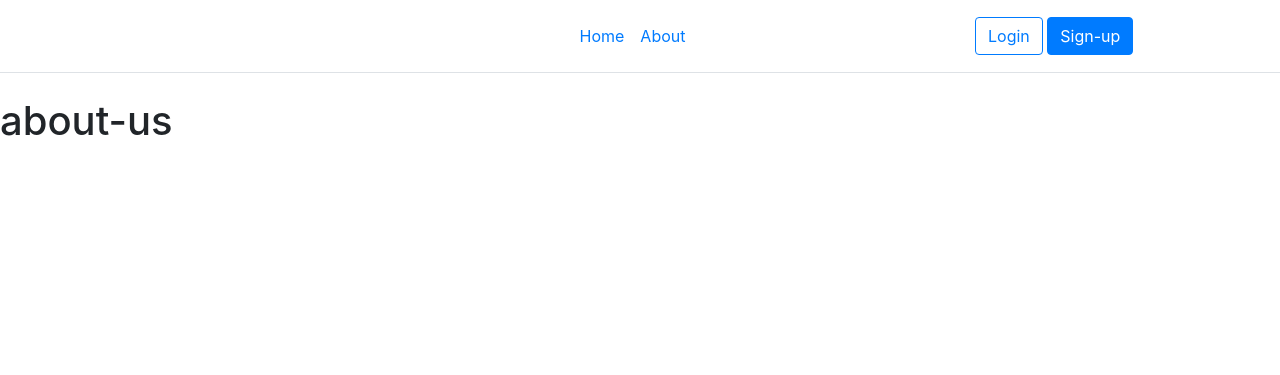
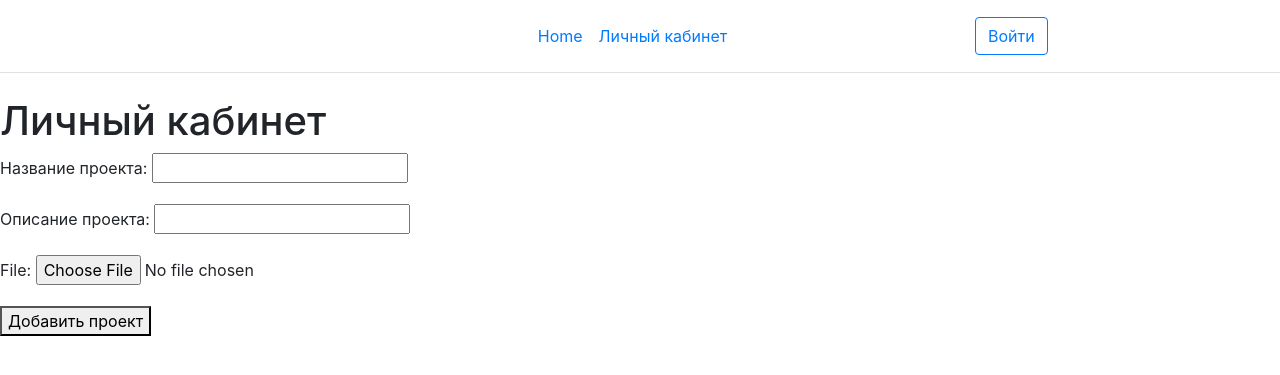
Before and after one commit to qerrij/Kvant, a Django app: page /about-us in a window 1280 px wide. Shown: the top 375 px of the page. Run offline with Django 3.2, Linux system fonts and the light colour scheme; some libraries are stand-ins or nearby versions.

Commit message:
сохранение документ в форме

```diff
--- a/taskmanager/main/forms.py
+++ b/taskmanager/main/forms.py
@@ -8,6 +8,7 @@ class CreationProject(ModelForm):
     name = forms.CharField(label='Название проекта', widget=forms.TextInput(attrs={'class': 'name'}))
     description = forms.CharField(label='Описание проекта', widget=forms.TextInput(attrs={'class': 'descr'}))
     file = forms.FileField()
+
     class Meta:
         model = Project
         fields = ['name', 'description', 'file']
--- a/taskmanager/main/models.py
+++ b/taskmanager/main/models.py
@@ -1,5 +1,6 @@
 from django.db import models
 from django import forms
+
 
 class Project(models.Model):
     name = models.TextField()
--- a/taskmanager/main/templates/main/about-us.html
+++ b/taskmanager/main/templates/main/about-us.html
@@ -18,16 +18,25 @@
 
       <ul class="nav col-12 col-md-auto mb-2 justify-content-center mb-md-0">
         <li><a href="{% url 'home' %}" class="nav-link px-2 link-secondary">Home</a></li>
-        <li><a href="{% url 'about' %}" class="nav-link px-2 link-dark">About</a></li>
+        <li><a href="{% url 'personal_area' %}" class="nav-link px-2 link-dark">Личный кабинет</a></li>
       </ul>
 
       <div class="col-md-3 text-end">
-        <button type="button" class="btn btn-outline-primary me-2">Login</button>
-        <button type="button" class="btn btn-primary">Sign-up</button>
+        <button type="button" class="btn btn-outline-primary me-2">Войти</button>
+
       </div>
     </header>
 <main>
-    <h1>about-us</h1>
+    <h1>Личный кабинет</h1>
+    {% if user.is_authenticated %}
+    <h1>{{user}}</h1>
+    {% endif %}
+
+    <form enctype="multipart/form-data" method="post">
+        {% csrf_token %}
+        {{ form.as_p }}
+        <button>Добавить проект</button>
+    </form>
 </main>
 </body>
 </html>
--- a/taskmanager/main/urls.py
+++ b/taskmanager/main/urls.py
@@ -3,7 +3,7 @@ from . import views
 
 urlpatterns = [
     path('', views.index, name='home'),
-    path('about-us', views.about, name='about'),
+    path('about-us', views.personal_area, name='personal_area'),
     path('logout/', views.user_logout, name='logout'),
 
 ]
--- a/taskmanager/main/views.py
+++ b/taskmanager/main/views.py
@@ -5,11 +5,26 @@ from .forms import CreationProject
 
 
 def index(request):
+    if request.method == 'POST':
+        form = CreationProject(request.POST)
+        if form.is_valid():
+            post = form.save(commit=False)
+            post.save()
+    else:
+        form = CreationProject()
     return render(request, 'main/index.html')
 
 
-def about(request):
-    return render(request, 'main/about-us.html')
+def personal_area(request):
+    if request.method == 'POST':
+        form = CreationProject(request.POST, request.FILES)
+        if form.is_valid():
+            post = form.save(commit=False)
+            post.save()
+    else:
+        form = CreationProject()
+    return render(request,  'main/about-us.html', {'form': form})
+
 
 
 def user_logout(request):
@@ -23,12 +38,4 @@ def handle_uploaded_file(f):
             destination.write(chunk)
 
 
-def upload_file(request):
-    if request.method == 'POST':
-        form = CreationProject(request.POST, request.FILES)
-        if form.is_valid():
-            handle_uploaded_file(request.FILES['file'])
-            return HttpResponseRedirect('/success/url/')
-    else:
-        form = CreationProject()
-    return render(request, 'main/index.html', {'form': form})
+# def upload_file(request):
```
Also changed, not shown: taskmanager/main/templates/main/index.html (+2 -13 lines), taskmanager/db.sqlite3.
